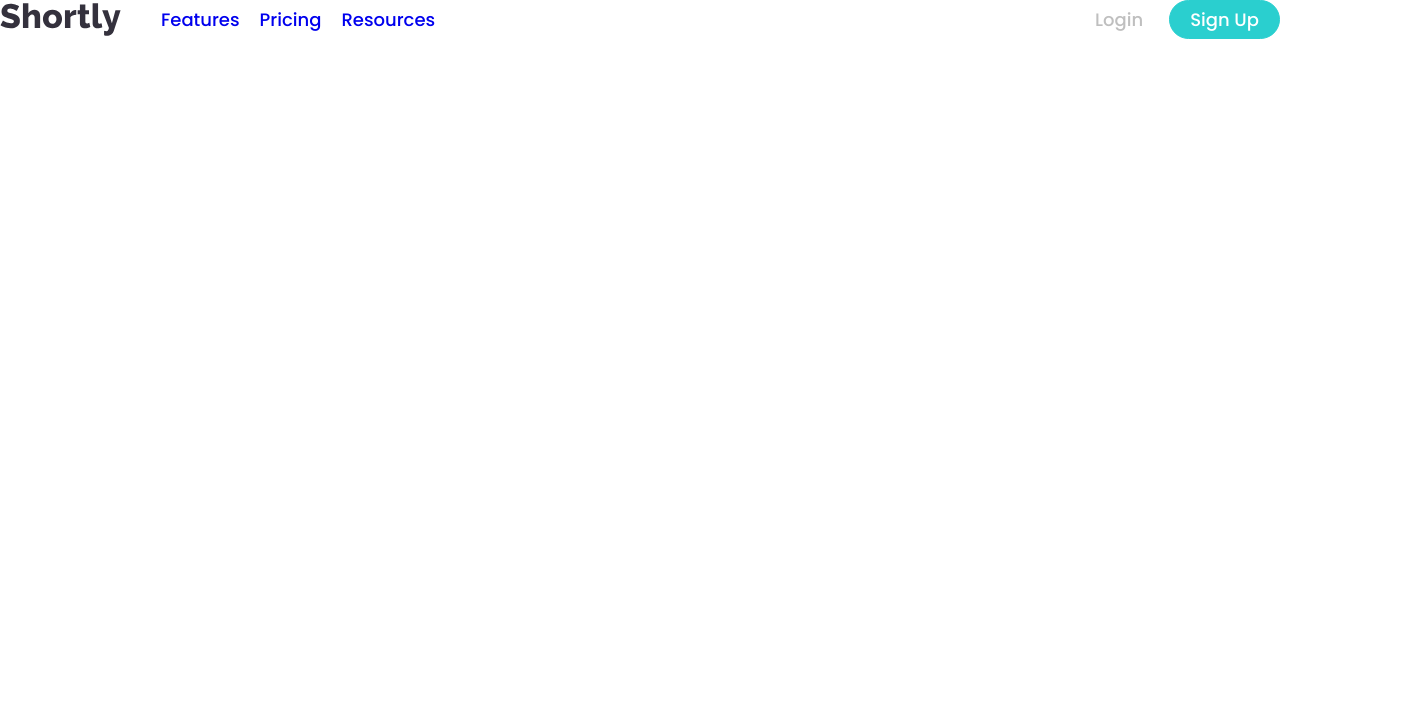
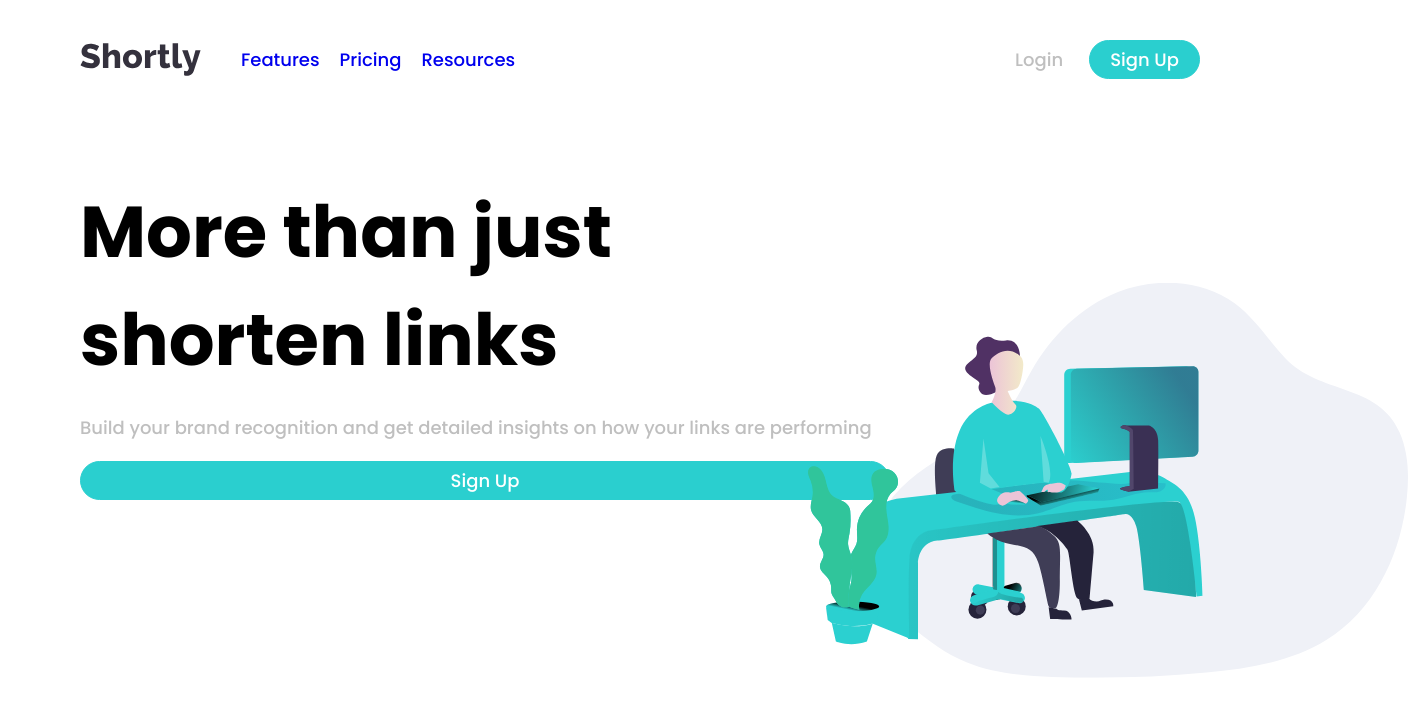
Before and after one commit to shemjay/url-shortening-app, a React (Vite) app: page / in a window 1280 px wide. Shown: the top 716 px of the page, 1408 px wide, since content can reach past the window. Built offline with nearby package versions, Linux system fonts and the light colour scheme.

Commit message:
Add banner and banner image.TODO: Fix banner positioning

```diff
--- a/src/App.css
+++ b/src/App.css
@@ -26,4 +26,5 @@ body, html {
   font-size: var(--body-font-size);
   height: 100vh;
   max-width: 100%;
+  padding: 20px 40px;
 }
--- a/src/App.jsx
+++ b/src/App.jsx
@@ -1,11 +1,13 @@
 import React from 'react'
 import './App.css'
 import Navbar from './Components/Navbar'
+import Banner from './Components/Banner'
 
 function App() {
   return (
     <>
       <Navbar />
+      <Banner />
     </>
   )
 }
--- /dev/null
+++ b/src/Components/Banner.css
@@ -0,0 +1,34 @@
+.banner__container {
+    display: flex;
+    align-items: center;
+    justify-content: left;
+}
+
+.banner__image {
+    position: absolute;
+    right: -10%;
+    top: 60%;
+    transform: translateY(-50%);
+    z-index: 9;
+    max-width: 600px;
+}
+
+.banner__content {
+    max-width: 45rem;
+    margin-top: 5.5rem;
+    display: flex;
+    align-items: left;
+    justify-content: center;
+    flex-direction: column;
+    gap: 20px;
+}
+
+.banner__content h1 {
+    font-size: 4rem;
+}
+
+.banner__content p {
+    color: var(--gray);
+}
+
+/* Go through the css and js carefully needs to be refactored but the image is fine */
--- /dev/null
+++ b/src/Components/Banner.jsx
@@ -0,0 +1,22 @@
+import React from 'react'
+import './Banner.css'
+import BannerImage from './Assets/Images/illustration-working.svg'
+import Button from './Button'
+
+const Banner = () => {
+  return (
+    <div className='banner__container'>
+      <div className='banner__content'>
+        <h1>More than just shorten links</h1>
+        <p>Build your brand recognition and get detailed insights on how your links are performing</p>
+        <Button />
+      </div>
+
+      <div className='banner__image'>
+        <img src={BannerImage} alt='banner image' />
+      </div>
+    </div>
+  )
+}
+
+export default Banner
--- /dev/null
+++ b/src/Components/Button.css
@@ -0,0 +1,11 @@
+.button__signin {
+    width: auto;
+    display: inline-block;
+    background: none;
+    cursor: pointer;
+    color: white;
+    border: 1px solid var(--cyan);
+    border-radius: 999em;
+    padding: 5px 20px;
+    background-color: var(--cyan);
+}
--- /dev/null
+++ b/src/Components/Button.jsx
@@ -0,0 +1,10 @@
+import React from 'react'
+import './Button.css'
+
+const Button = () => {
+  return (
+    <button className='button__signin'>Sign Up</button>
+  )
+}
+
+export default Button
--- a/src/Components/Navbar.css
+++ b/src/Components/Navbar.css
@@ -36,11 +36,3 @@
     cursor: pointer;
     color: var(--gray);
 }
-
-.nav__signin {
-    color: white;
-    border: 1px solid var(--cyan);
-    border-radius: 999em;
-    padding: 5px 20px;
-    background-color: var(--cyan);
-}
--- a/src/Components/Navbar.jsx
+++ b/src/Components/Navbar.jsx
@@ -1,6 +1,7 @@
 import React from 'react'
 import './Navbar.css'
 import Logo from './Assets/Images/logo.svg'
+import Button from './Button'
 
 const Navbar = () => {
   return (
@@ -19,7 +20,7 @@ const Navbar = () => {
 
         <div className='nav__buttons'>
             <button className='nav__buttons nav__login'>Login</button>
-            <button className='nav__buttons nav__signin'>Sign Up</button>
+            <Button />
         </div>
 
     </nav>
--- a/src/index.css
+++ b/src/index.css
@@ -28,6 +28,11 @@ a {
   text-decoration: none;
 }
 
+h1, p {
+  padding: 0;
+  margin: 0;
+}
+
 ul, li {
   list-style: none;
 }
```
